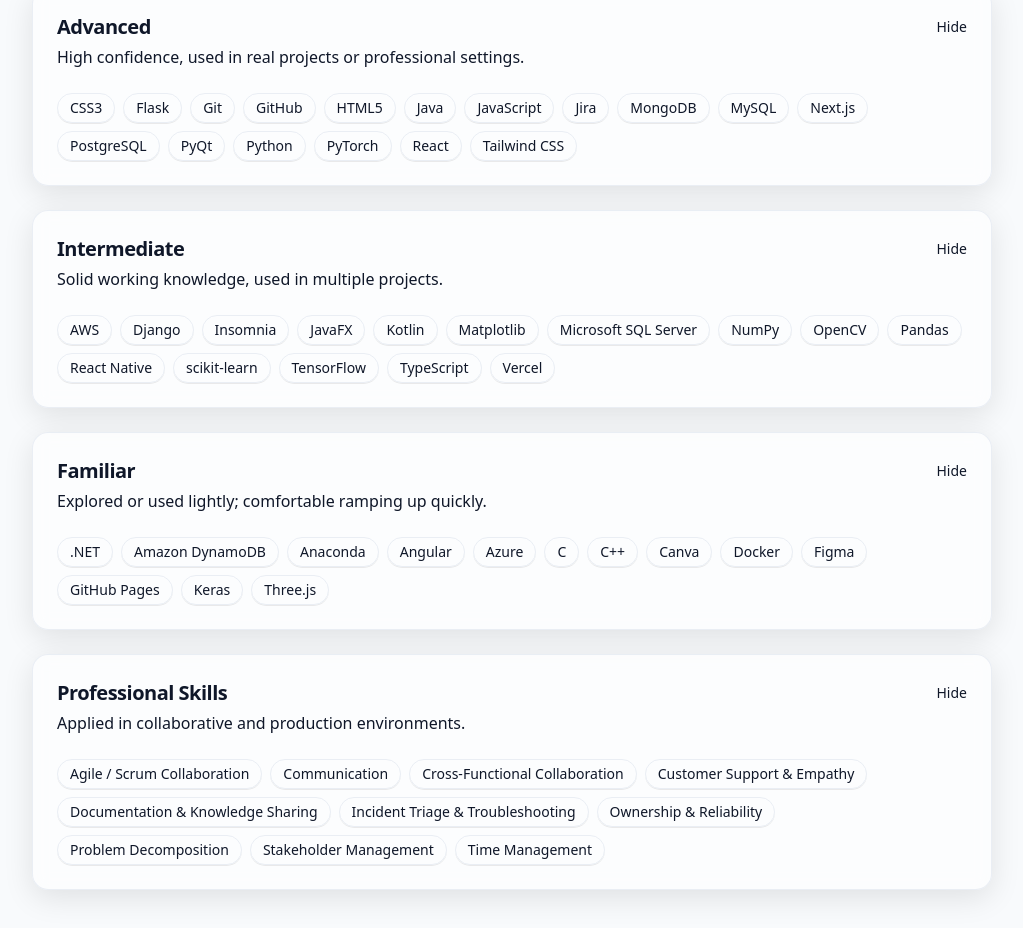
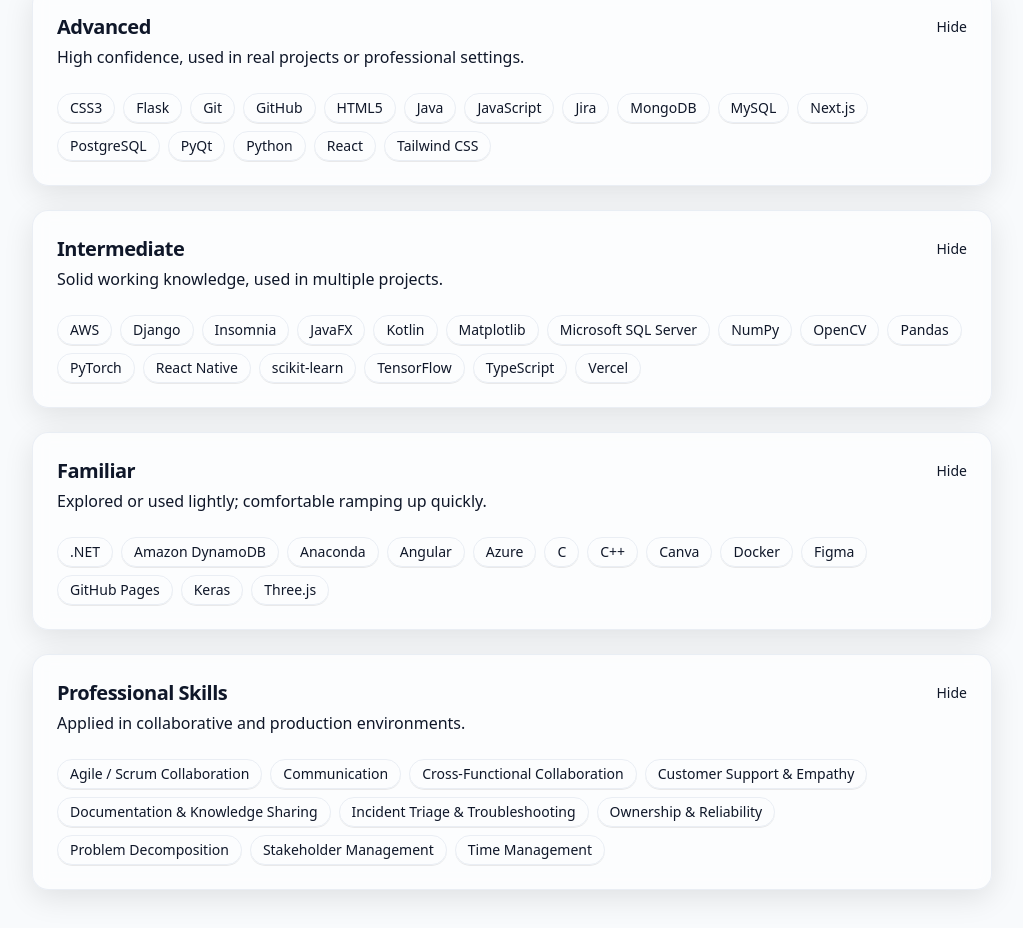
Before and after one commit to abdulksyed10/My-Portfolio-Website, a React (Vite) app: page / in a window 1280 px wide. Shown: the part 2020-2948 px from the top of the page, without its empty margins (128-1151 px from the left). Built offline with nearby package versions, Linux system fonts and the light colour scheme.

Commit message:
Minor update in skills section.

```diff
--- a/src/components/SkillsSection.jsx
+++ b/src/components/SkillsSection.jsx
@@ -20,7 +20,7 @@
   { name: "MySQL", tier: "advanced", category: "databases" },
 
   { name: "TensorFlow", tier: "intermediate", category: "ml" },
-  { name: "PyTorch", tier: "advanced", category: "ml" },
+  { name: "PyTorch", tier: "intermediate", category: "ml" },
 
   { name: "Git", tier: "advanced", category: "tools" },
   { name: "GitHub", tier: "advanced", category: "tools" },
```
